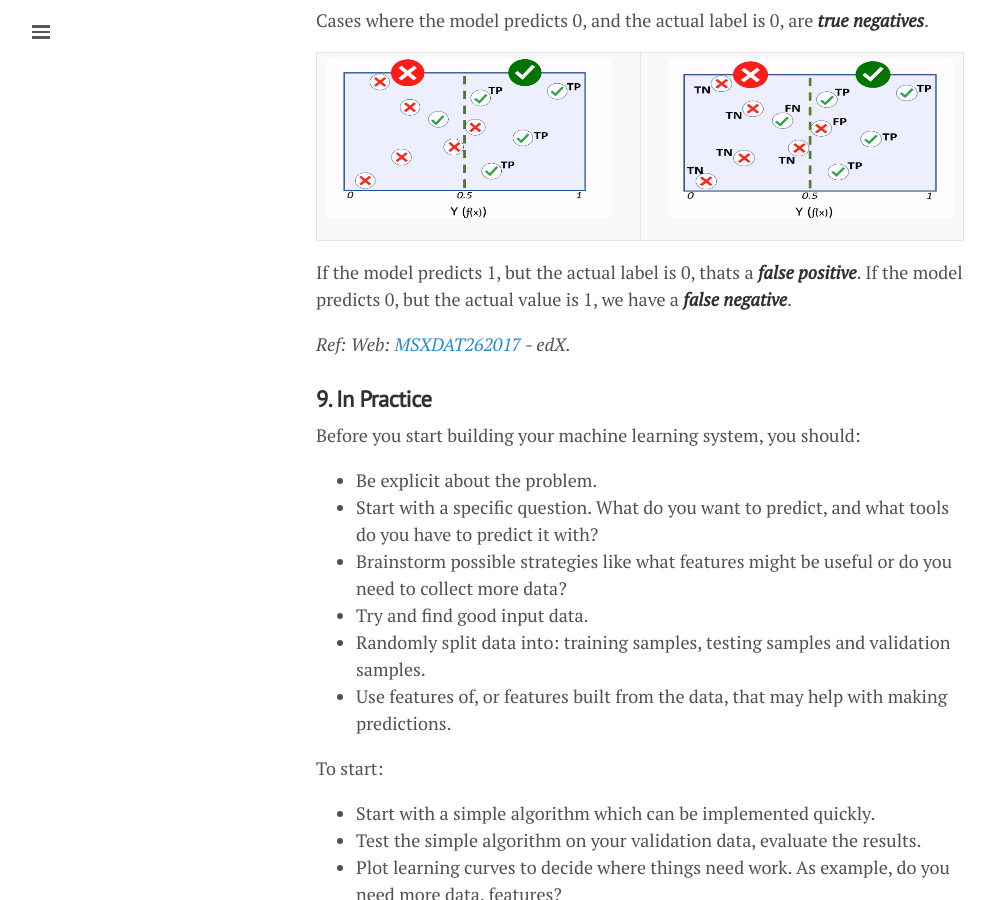
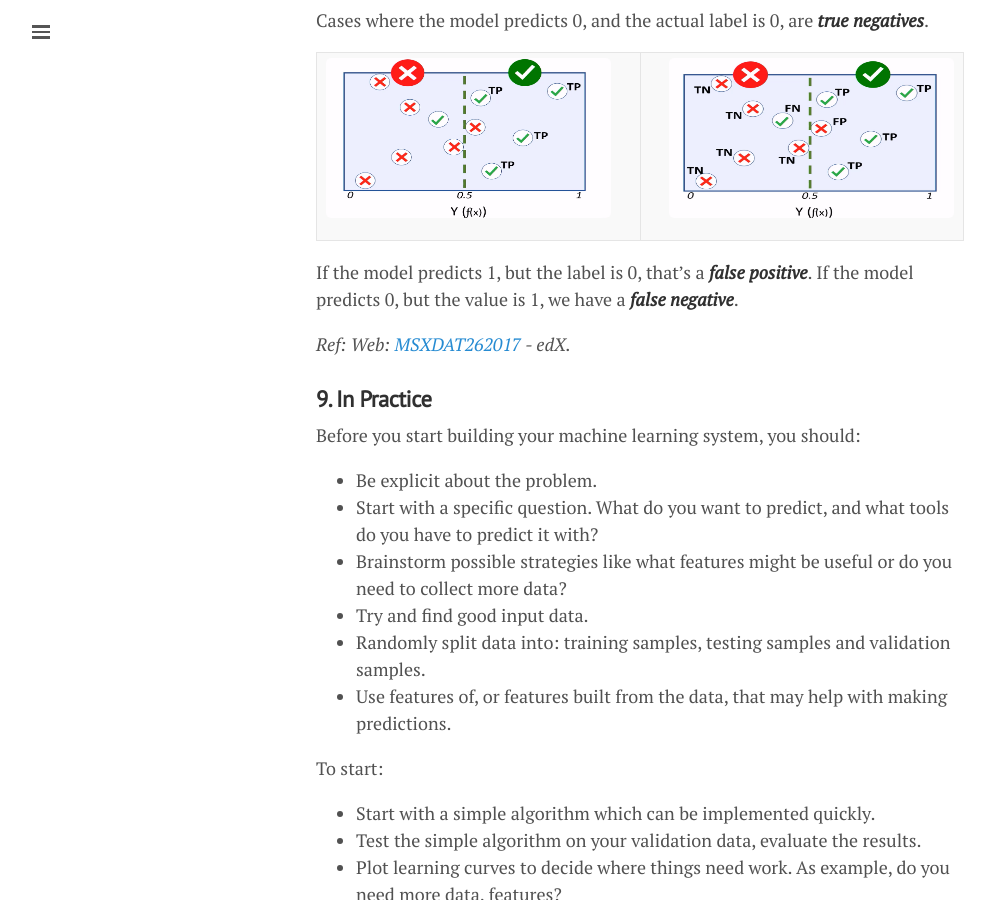
Before and after one commit to lgeurts/lgeurts.github.io, a Jekyll site: the page built from _posts/2018-06-29-artificial-intelligence-basics.md, in a window 1280 px wide and 900 px high, scrolled down 6427 px. Shown: the whole window, without its empty margins (0-995 px from the left). Built offline with Jekyll 4.4.1, drawn with Linux system fonts in a browser that asks for light colours; nearby versions of some CDN libraries.

Commit message:
Update 2018-06-29-artificial-intelligence-basics.md

```diff
--- a/_posts/2018-06-29-artificial-intelligence-basics.md
+++ b/_posts/2018-06-29-artificial-intelligence-basics.md
@@ -166,7 +166,7 @@ Cases where the model predicts 0, and the actual label is 0, are ***true negativ
 :-----------------:|:-----------------:
 <img src="/assets/artificial-intelligence/treshold-value-3.png" align="left" width="285" height="160" alt=""> | <img src="/assets/artificial-intelligence/treshold-value-4.png" align="right" width="285" height="160" alt="">
 
-If the model predicts 1, but the actual label is 0, thats a ***false positive***. If the model predicts 0, but the actual value is 1, we have a ***false negative***.
+If the model predicts 1, but the label is 0, that's a ***false positive***. If the model predicts 0, but the value is 1, we have a ***false negative***.
 
 *Ref: Web: [MSXDAT262017](https://www.youtube.com/watch?v=1O0_u9WRo-0/) - edX.*
 
```
